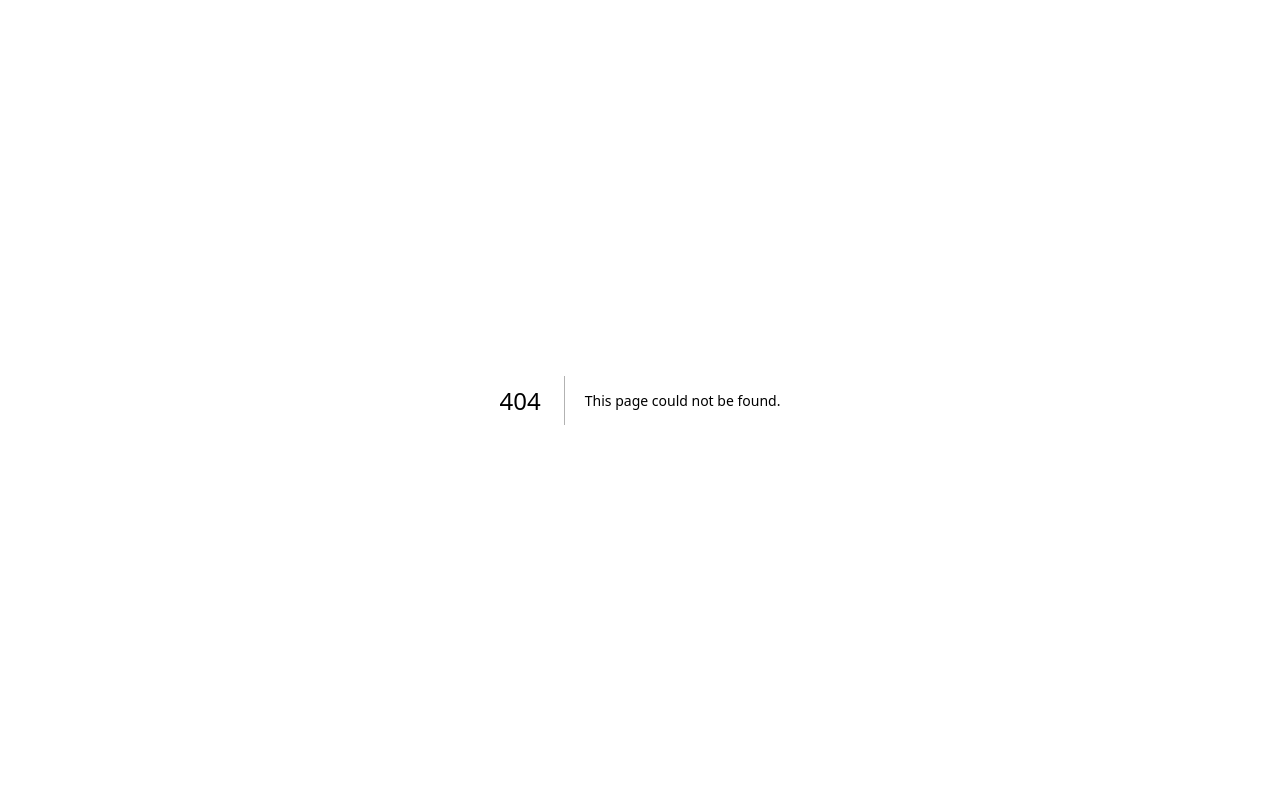
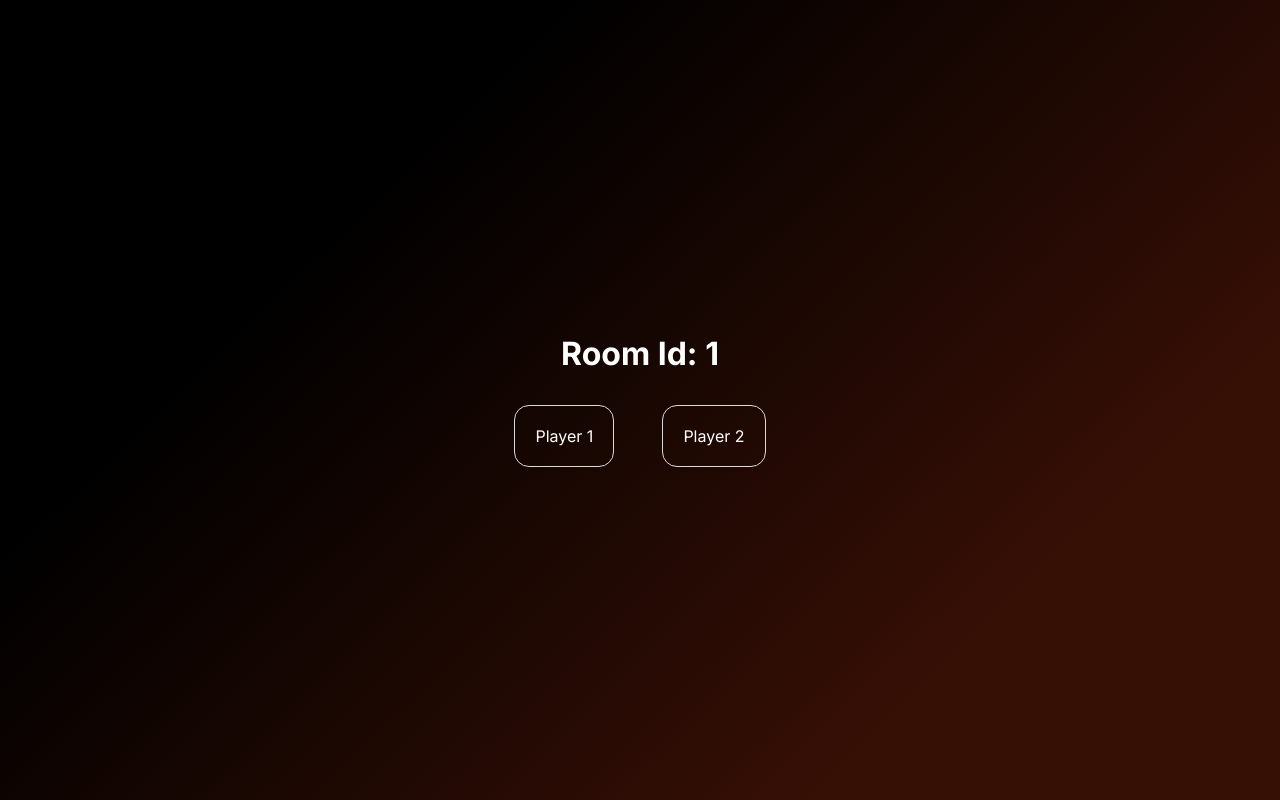
Before and after one commit to Thirupathy2002/embrace-the-unknown, a Next.js app: page /game/1 in a window 1280 px wide. Before the commit this address had no page. Built offline with nearby package versions, Linux system fonts and the light colour scheme.

Commit message:
player select

```diff
--- a/package.json
+++ b/package.json
@@ -9,8 +9,9 @@
     "lint": "next lint"
   },
   "dependencies": {
+    "next": "13.5.6",
     "react": "^18",
     "react-dom": "^18",
-    "next": "13.5.6"
+    "sass": "^1.69.4"
   }
 }
--- /dev/null
+++ b/src/app/game/[id]/page.jsx
@@ -0,0 +1,28 @@
+"use client"
+import React from "react"
+import styles from "@/styles/game.module.scss"
+import Link from "next/link"
+
+const page = ({ params }) => {
+  const roomId = params.id
+
+  const handlePlayerPage = (path) => {
+
+  }
+
+  return (
+    <div className={styles.main}>
+      <h1>Room Id: {roomId}</h1>
+      <divn className={styles.players}>
+        <Link href={`${roomId}/player1`}>
+          <div className={styles.card} onClick={handlePlayerPage()}>Player 1</div>
+        </Link>
+        <Link href={`${roomId}/player2`}>
+          <div className={styles.card}>Player 2</div>
+        </Link>
+      </divn>
+    </div>
+  )
+}
+
+export default page
--- /dev/null
+++ b/src/styles/game.module.scss
@@ -0,0 +1,18 @@
+.main{
+  display: flex;
+  justify-content: center;
+  align-items: center;
+  flex-direction: column;
+  height: 100vh;
+}
+.players{
+  display: flex;
+  gap: 3rem;
+  margin-top: 2rem;
+}
+.card{
+  padding: 20px;
+  border-radius: 15px;
+  border: 1px solid #dadada;
+  cursor: pointer;
+}
```
Also changed, not shown: src/app/game/[id]/player1/page.jsx (added, +11 -0 lines), src/app/game/[id]/player2/page.jsx (added, +10 -0 lines), 1 other file (tests, documents, lock files or other folders).
